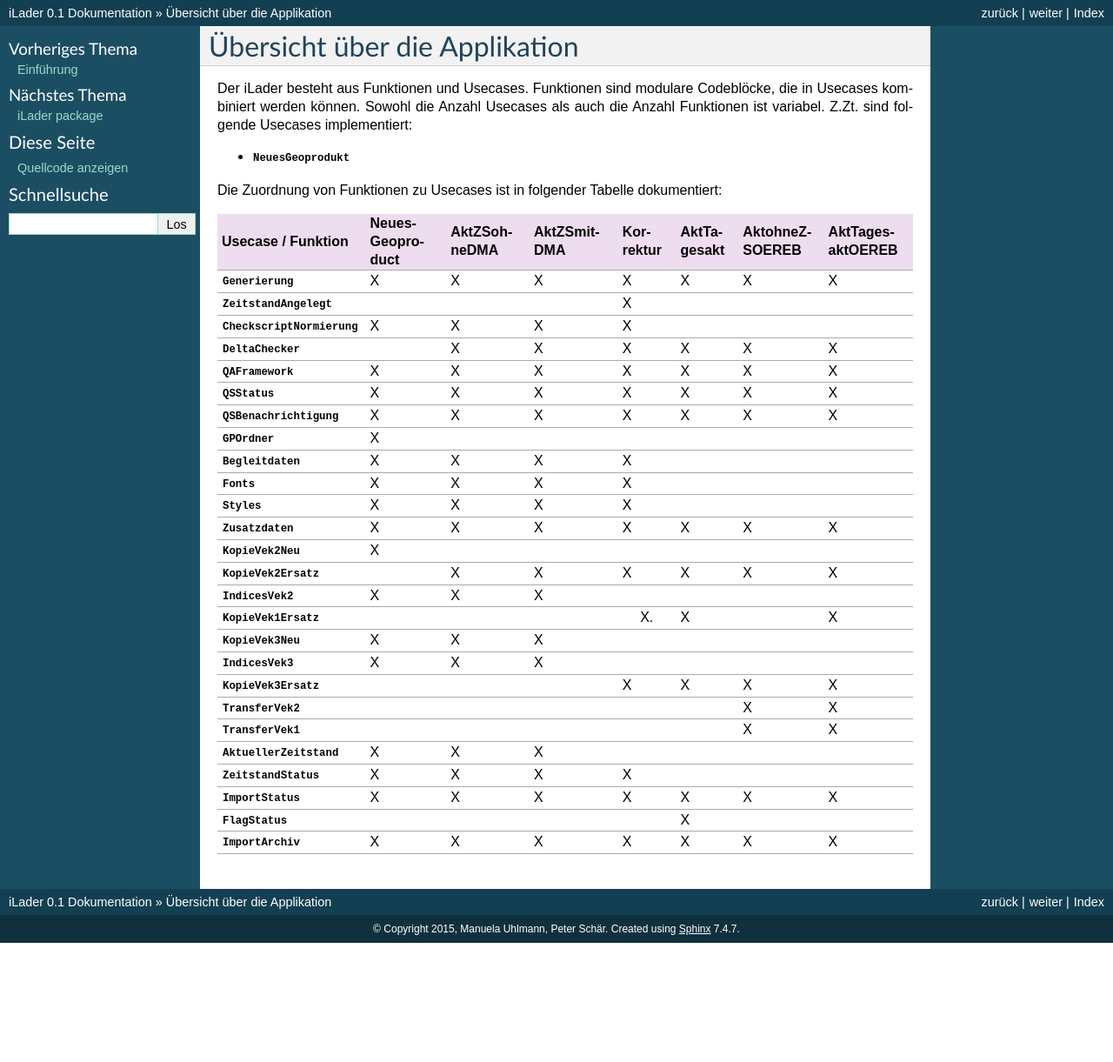
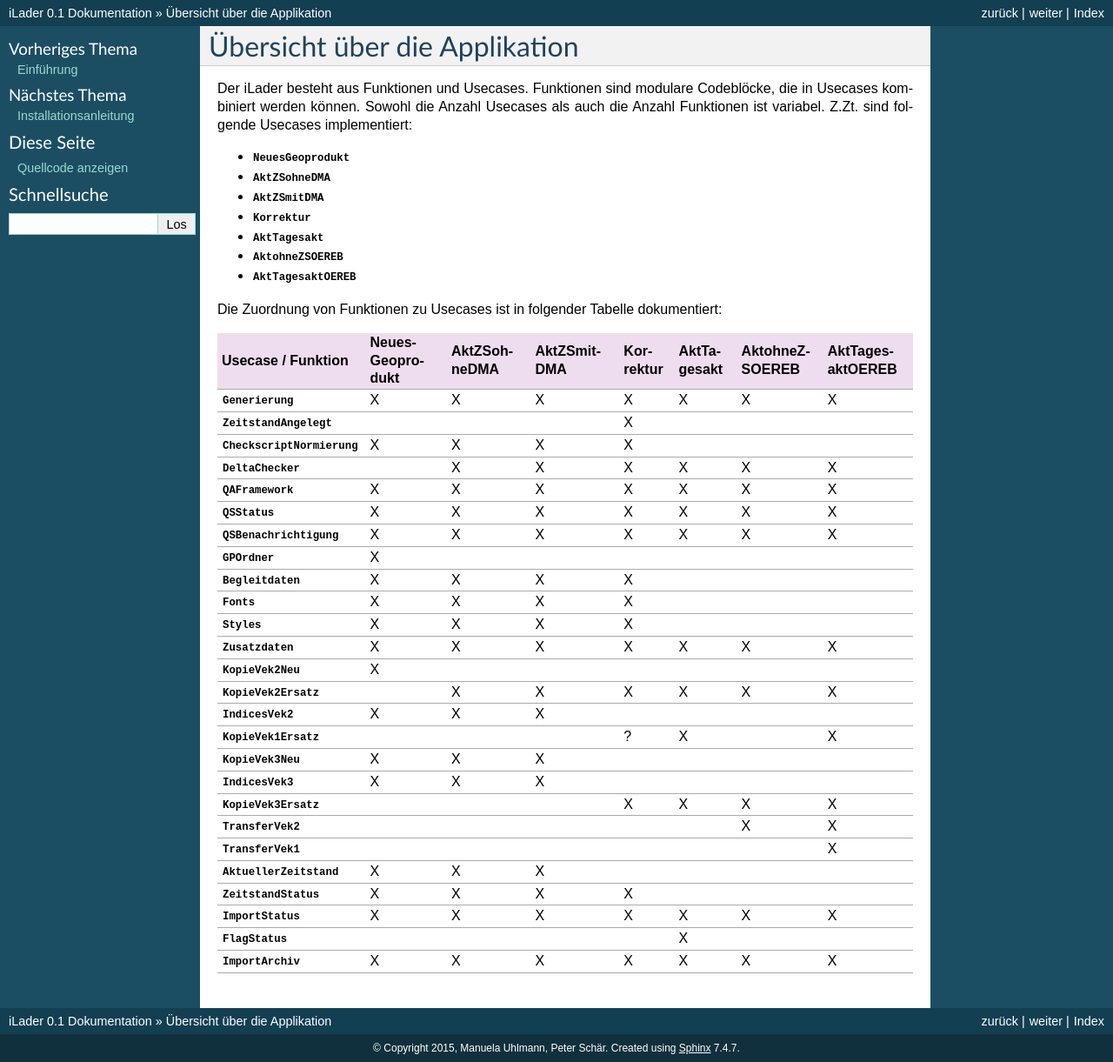
Before and after one commit to AGIBE/iLader, a Sphinx documentation site: the page built from docs/uebersicht.rst, in a window 1280 px wide. Shown: the whole page at 87% size. Built offline with Sphinx 7.4.7, drawn with Linux system fonts in a browser that asks for light colours; before the commit the page ends 1084 px from its top, so only the background shows below that.

Commit message:
Doku aktualisiert

```diff
--- a/docs/iLader.functions.rst
+++ b/docs/iLader.functions.rst
@@ -5,6 +5,11 @@ Submodules
 ----------
 
 .. automodule:: iLader.functions.AktuellerZeitstand
+    :members:
+    :undoc-members:
+    :show-inheritance:
+
+.. automodule:: iLader.functions.Ausputzer
     :members:
     :undoc-members:
     :show-inheritance:
--- a/docs/index.rst
+++ b/docs/index.rst
@@ -13,6 +13,7 @@ Contents:
 
    einfuehrung
    uebersicht
+   installation
    iLader
 
 
--- a/docs/uebersicht.rst
+++ b/docs/uebersicht.rst
@@ -4,11 +4,18 @@ Der iLader besteht aus Funktionen und Usecases. Funktionen sind modulare Codebl
 Sowohl die Anzahl Usecases als auch die Anzahl Funktionen ist variabel. Z.Zt. sind folgende Usecases implementiert:
 
 - :py:mod:`.NeuesGeoprodukt`
+- :py:mod:`.AktZSohneDMA`
+- :py:mod:`.AktZSmitDMA`
+- :py:mod:`.Korrektur`
+- :py:mod:`.AktTagesakt`
+- :py:mod:`.AktohneZSOEREB`
+- :py:mod:`.AktTagesaktOEREB`
+
 
 Die Zuordnung von Funktionen zu Usecases ist in folgender Tabelle dokumentiert:
 
 ================================  ===============  ============  ===========  =========  ===========  ==============  ================
-Usecase / Funktion                NeuesGeoproduct  AktZSohneDMA  AktZSmitDMA  Korrektur  AktTagesakt  AktohneZSOEREB  AktTagesaktOEREB
+Usecase / Funktion                NeuesGeoprodukt  AktZSohneDMA  AktZSmitDMA  Korrektur  AktTagesakt  AktohneZSOEREB  AktTagesaktOEREB
 ================================  ===============  ============  ===========  =========  ===========  ==============  ================
 :py:mod:`.Generierung`                  X                 X             X           X          X              X                X
 :py:mod:`.ZeitstandAngelegt`                                                        X
@@ -25,12 +32,12 @@ Usecase / Funktion                NeuesGeoproduct  AktZSohneDMA  AktZSmitDMA  Ko
 :py:mod:`.KopieVek2Neu`                 X
 :py:mod:`.KopieVek2Ersatz`                                X             X           X          X              X                X
 :py:mod:`.IndicesVek2`                  X                 X             X
-:py:mod:`.KopieVek1Ersatz`                                                         (X)         X                               X
+:py:mod:`.KopieVek1Ersatz`                                                          ?          X                               X
 :py:mod:`.KopieVek3Neu`                 X                 X             X
 :py:mod:`.IndicesVek3`                  X                 X             X
 :py:mod:`.KopieVek3Ersatz`                                                          X          X              X                X
 :py:mod:`.TransferVek2`                                                                                       X                X
-:py:mod:`.TransferVek1`                                                                                       X                X
+:py:mod:`.TransferVek1`                                                                                                        X
 :py:mod:`.AktuellerZeitstand`           X                 X             X
 :py:mod:`.ZeitstandStatus`              X                 X             X           X
 :py:mod:`.ImportStatus`                 X                 X             X           X          X              X                X
```
Also changed, not shown: docs/iLader.usecases.rst (+30 -0 lines), docs/installation.rst (added, +16 -0 lines).
